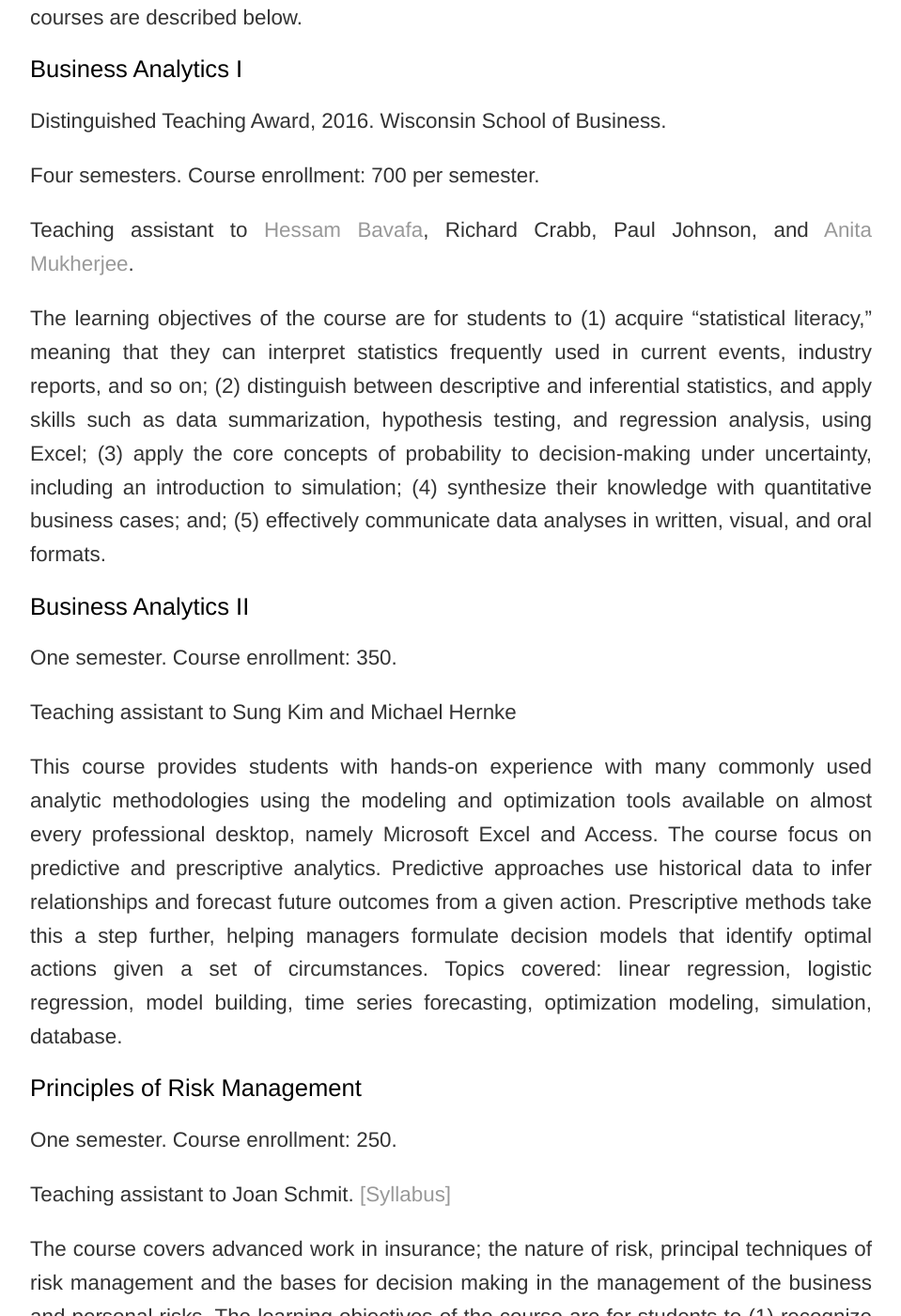
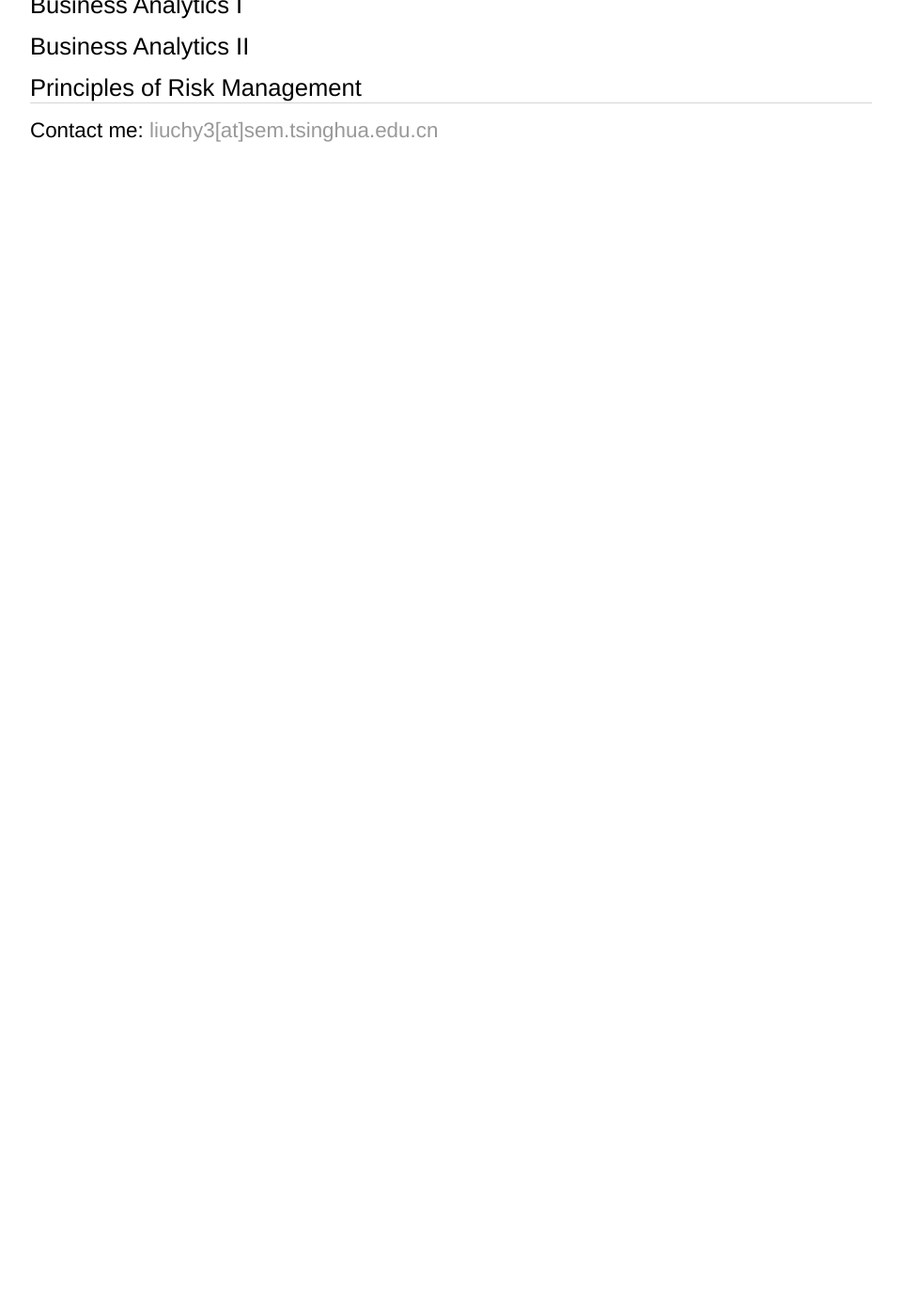
Before and after one commit to trifen/feng3hu.github.io, a Jekyll site: the page built from teaching.html, in a window 1280 px wide and 1400 px high, scrolled down 270 px. Shown: the whole window at 94% size, without its empty margins (160-1119 px from the left). Built offline with Jekyll 4.4.1, drawn with Linux system fonts in a browser that asks for light colours; after the commit the page ends 900 px from its top, so only the background shows below that; some of the changed text lies outside the part shown.

Commit message:
Update teaching.html

```diff
--- a/teaching.html
+++ b/teaching.html
@@ -4,20 +4,10 @@
 ---
 <div class="blurb">
 	<div align="justify">
-  		<h1>Teaching Experience</h1>
-<p> I have worked as teaching assistant in 6 semesters for three different courses: the core Business Analytics courses for BBA students and Principles of Risk Management. In each course, I prepared and led discussion sessions, and designed and graded homework. The courses are described below. </p>
-
-<h2>Business Analytics I </h2>
-	<p>Distinguished Teaching Award, 2016. Wisconsin School of Business.
-	<p>Four semesters. Course enrollment: 700 per semester.
-	<p>Teaching assistant to <a href="https://sites.google.com/wisc.edu/bavafa/teaching?authuser=0" target="_blank">Hessam Bavafa</a>, Richard Crabb, Paul Johnson, and <a href="https://sites.google.com/a/wisc.edu/amukherjee/" target="_blank">Anita Mukherjee</a>.</p>
-	<p>The learning objectives of the course are for students to (1) acquire “statistical literacy,” meaning that they can interpret statistics frequently used in current events, industry reports, and so on; (2) distinguish between descriptive and inferential statistics, and apply skills such as data summarization, hypothesis testing, and regression analysis, using Excel; (3) apply the core concepts of probability to decision-making under uncertainty, including an introduction to simulation; (4) synthesize their knowledge with quantitative business cases; and; (5) effectively communicate data analyses in written, visual, and oral formats. </p>
-<h2>Business Analytics II </h2>
-	<p>One semester. Course enrollment: 350.
-	<p>Teaching assistant to Sung Kim and Michael Hernke
-	<p>This course provides students with hands-on experience with many commonly used analytic methodologies using the modeling and optimization tools available on almost every professional desktop, namely Microsoft Excel and Access. The course focus on predictive and prescriptive analytics. Predictive approaches use historical data to infer relationships and forecast future outcomes from a given action. Prescriptive methods take this a step further, helping managers formulate decision models that identify optimal actions given a set of circumstances. Topics covered: linear regression, logistic regression, model building, time series forecasting, optimization modeling, simulation, database.</p>
-<h2>Principles of Risk Management</h2>
-	<p>One semester. Course enrollment: 250.
-	<p>Teaching assistant to Joan Schmit. <a href="https://wsbfiles.wsb.wisc.edu/digital/jtschmit/schteach/RMI%20300%20Syllabus%20F2018%20requirements-1.pdf" target="_blank">[Syllabus]</a></p>
-	<p>The course covers advanced work in insurance; the nature of risk, principal techniques of risk management and the bases for decision making in the management of the business and personal risks. The learning objectives of the course are for students to (1) recognize the general types and characteristics of situations involving risk, how to identify them, and why they are important; (2) possess the skills and knowledge to measure and assess risk; (3) know the basics of how RM tools work and their benefits/costs in any given situation; (4) be able to apply the RM process in a simple situation involving risk; (5) explain the value that sound risk management provides individuals, organizations, society.</p>
+		<h1> Tsinghua University, Instructor</h1>
+			<h2> Introductory Econometrics</h1>
+  		<h1>University of Wisconsin at Madison, Teaching Assistant</h1>
+			<h2>Business Analytics I </h2>
+			<h2>Business Analytics II </h2>
+			<h2>Principles of Risk Management</h2>
 </div><!-- /.blurb -->
```
